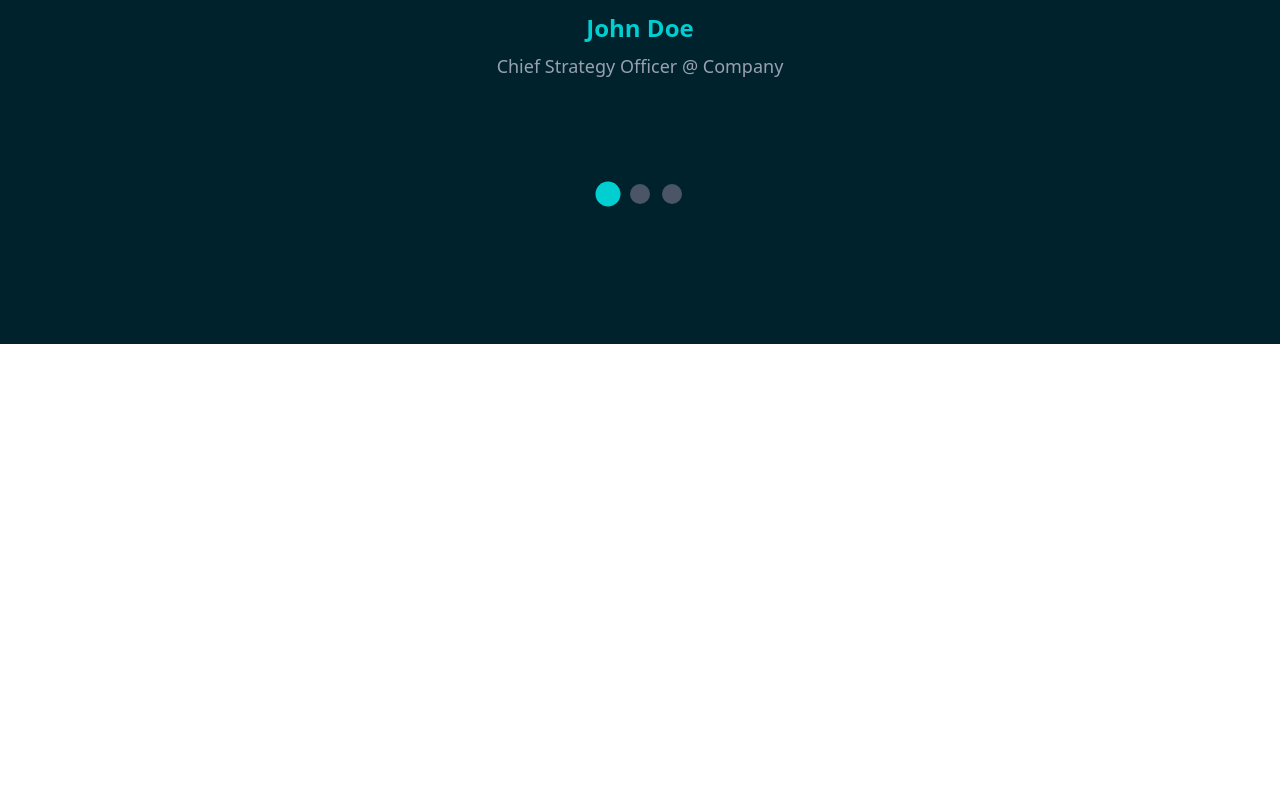
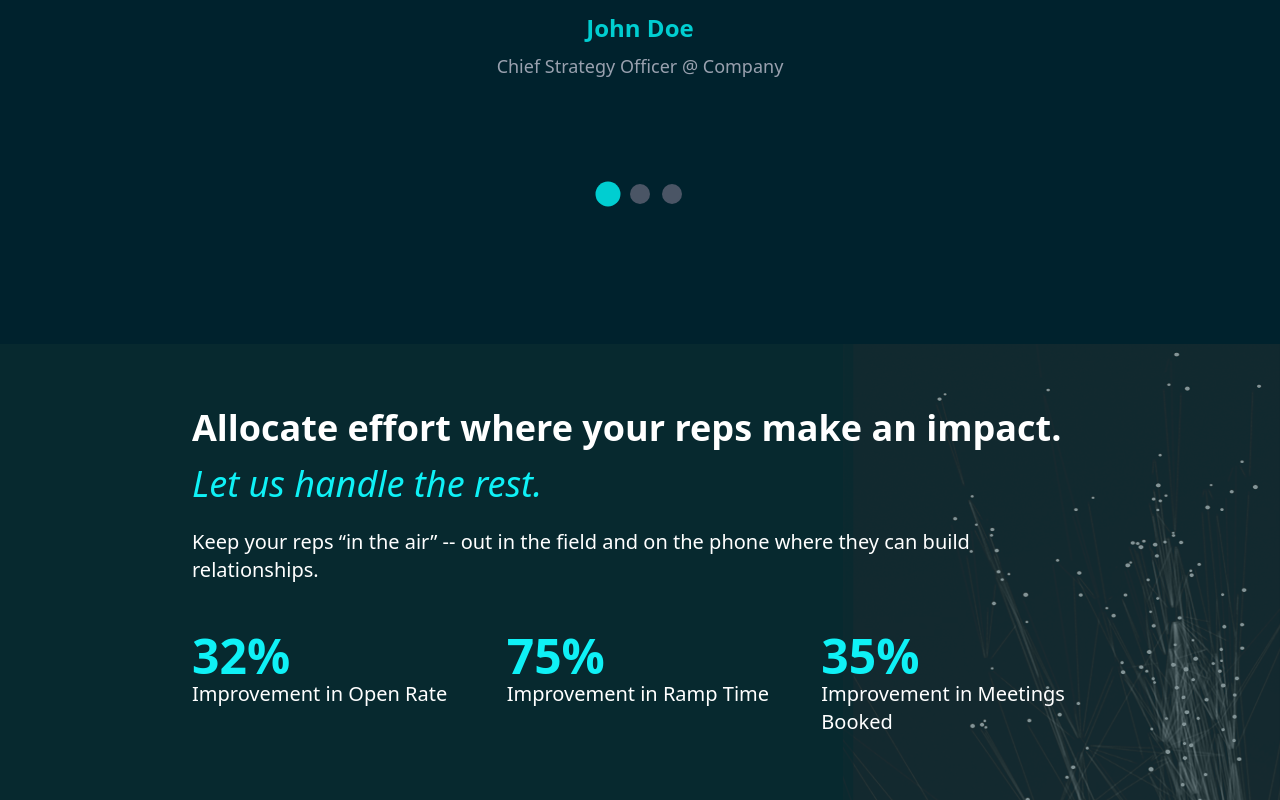
Before and after one commit to simonfornt/wizia-assignment, a React (Vite) app: page / in a window 1280 px wide. Shown: the part 2456-3256 px from the top of the page. Before the commit the page ends 2800 px from the top, so only its background shows below. Built offline with nearby package versions, Linux system fonts and the light colour scheme.

Commit message:
create stat section

```diff
--- /dev/null
+++ b/src/Componets/CtaSection.jsx
@@ -0,0 +1,9 @@
+import React from 'react'
+
+function CtaSection() {
+  return (
+    <div>CtaSection</div>
+  )
+}
+
+export default CtaSection;
--- /dev/null
+++ b/src/Componets/StatSection.jsx
@@ -0,0 +1,64 @@
+import React from "react";
+import frame3 from "../assets/frame3.svg";
+
+function StatSection() {
+  return (
+    <div className="relative px-4 md:px-20 py-8 md:py-16">
+      {/* Background Image */}
+      <div className="absolute inset-0 z-0">
+        <img
+          src={frame3}
+          alt=""
+          className="w-full h-full object-cover object-center"
+        />
+      </div>
+
+      {/* Content */}
+      <div className="relative z-10 container mx-auto">
+        <div className="max-w-4xl mx-auto text-center md:text-left">
+          <h1 className="text-white text-2xl md:text-4xl font-bold mb-4">
+            Allocate effort where your reps make an impact.
+          </h1>
+          <h3 className="text-[#0FF1F6] text-xl md:text-4xl italic mb-6">
+            Let us handle the rest.
+          </h3>
+          <p className="text-white text-base md:text-xl mb-8 md:mb-12">
+            Keep your reps “in the air” -- out in the field and on the phone where they can build relationships.
+          </p>
+
+          {/* Stats */}
+          <div className="flex flex-col md:flex-row gap-8 md:gap-12 justify-center md:justify-start">
+            <div className="flex-1">
+              <span className="text-[#0FF1F6] text-3xl md:text-5xl font-bold block">
+                32%
+              </span>
+              <p className="text-white text-base md:text-xl">
+                Improvement in Open Rate
+              </p>
+            </div>
+
+            <div className="flex-1">
+              <span className="text-[#0FF1F6] text-3xl md:text-5xl font-bold block">
+                75%
+              </span>
+              <p className="text-white text-base md:text-xl">
+                Improvement in Ramp Time
+              </p>
+            </div>
+
+            <div className="flex-1">
+              <span className="text-[#0FF1F6] text-3xl md:text-5xl font-bold block">
+                35%
+              </span>
+              <p className="text-white text-base md:text-xl">
+                Improvement in Meetings Booked
+              </p>
+            </div>
+          </div>
+        </div>
+      </div>
+    </div>
+  );
+}
+
+export default StatSection;
--- a/src/pages/Home.jsx
+++ b/src/pages/Home.jsx
@@ -5,6 +5,9 @@ import TrustedPartners from '../Componets/TrustedPartner';
 import Features from '../Componets/Features';
 import TrainingSection from '../Componets/EmailSection';
 import TestimonialCarousel from '../Componets/Testiomial';
+import StatSection from '../Componets/StatSection';
+
+
 function Home() {
   return (
     <div className='bg-[#00222d]'>
@@ -13,6 +16,7 @@ function Home() {
       <Features/>
     <TrainingSection/>
     <TestimonialCarousel/>
+    <StatSection/>
 
     </div>
   )
```
